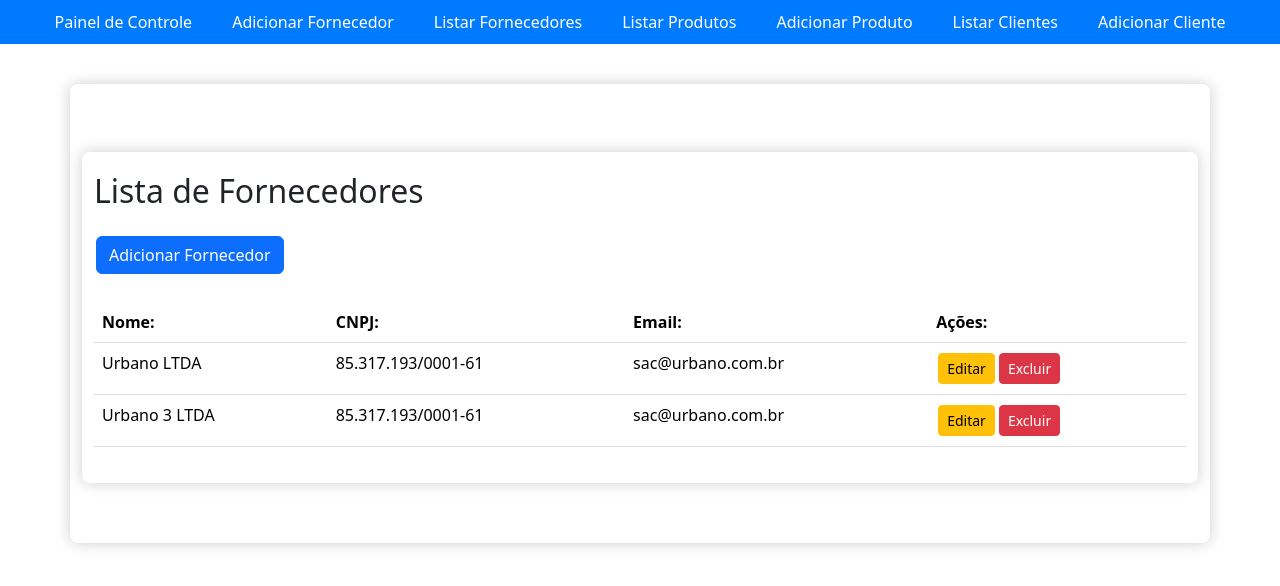
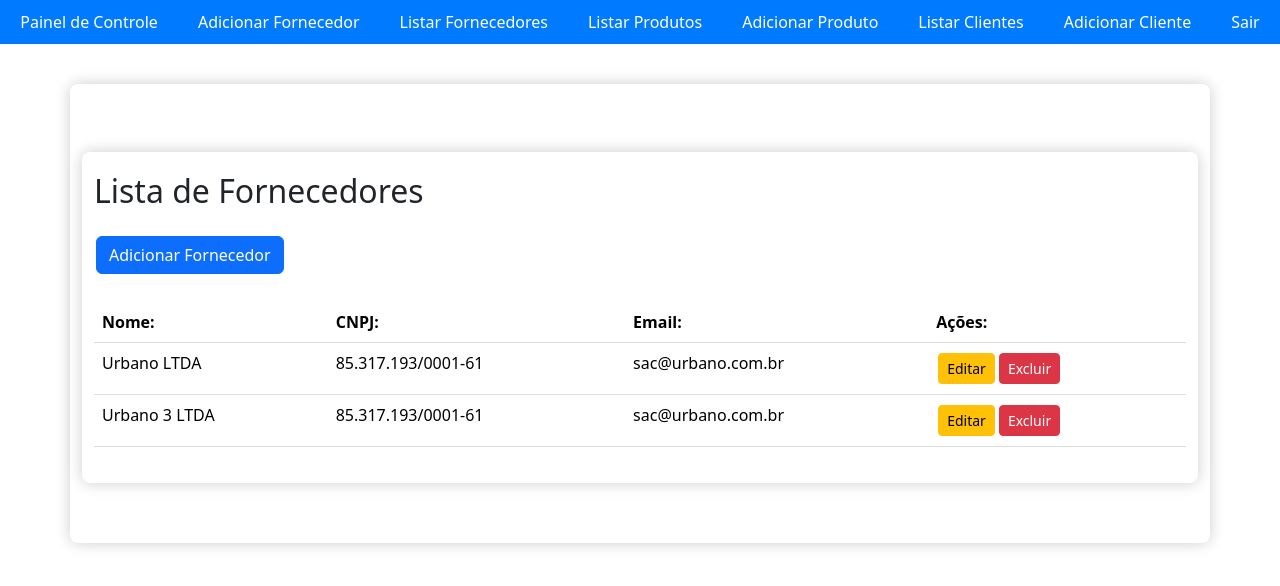
Before and after one commit to kelsonvictr/curso-fullstack-turma-1, a React (Vite) app in the folder gerenciador_de_produtos_frontend/: page / in a window 1280 px wide. Shown: the top 586 px of the page. Built offline with nearby package versions, Linux system fonts and the light colour scheme; data requests are answered from the project's data file; sample sign-in values are in the browser's storage.

Commit message:
Aula 12 - Navbar e Routes Component

```diff
--- a/gerenciador_de_produtos_frontend/src/components/Navbar.jsx
+++ b/gerenciador_de_produtos_frontend/src/components/Navbar.jsx
@@ -12,6 +12,7 @@ const Navbar = () => {
             <Link to="/add-produto">Adicionar Produto</Link>
             <Link to="/listar-clientes">Listar Clientes</Link>
             <Link to="/add-cliente">Adicionar Cliente</Link>
+            <Link to="/logout">Sair</Link>
         </div>
     </nav>
   )
--- a/gerenciador_de_produtos_frontend/src/components/RoutesComponent.jsx
+++ b/gerenciador_de_produtos_frontend/src/components/RoutesComponent.jsx
@@ -7,6 +7,7 @@ import ProductForm from '../pages/Product/ProductForm';
 import CostumerForm from '../pages/Costumer/CostumerForm';
 import CostumerList from '../pages/Costumer/CostumerList';
 import Login from '../pages/Login/Login';
+import Logout from '../pages/Login/Logout';
 import PrivateRoute from './PrivateRoute';
 
 const RoutesComponent = () => {
@@ -21,6 +22,7 @@ const RoutesComponent = () => {
       <Route path="/editar-produto/:id" element={<PrivateRoute element={ProductForm} />} />
       <Route path="/add-cliente" element={<PrivateRoute element={CostumerForm} />} />
       <Route path="/listar-clientes" element={<PrivateRoute element={CostumerList} />} />
+      <Route path="/logout" element={<PrivateRoute element={Logout} />} />
       <Route path="/login" element={<Login />} />
     </Routes>
   );
```
